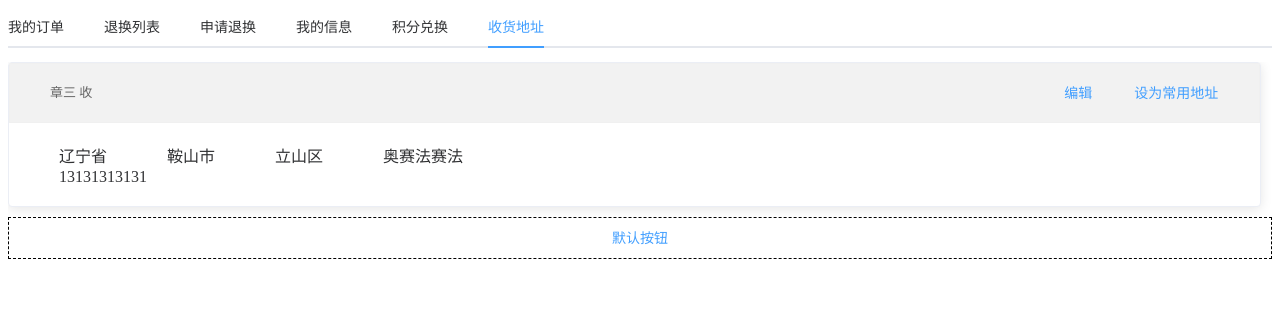
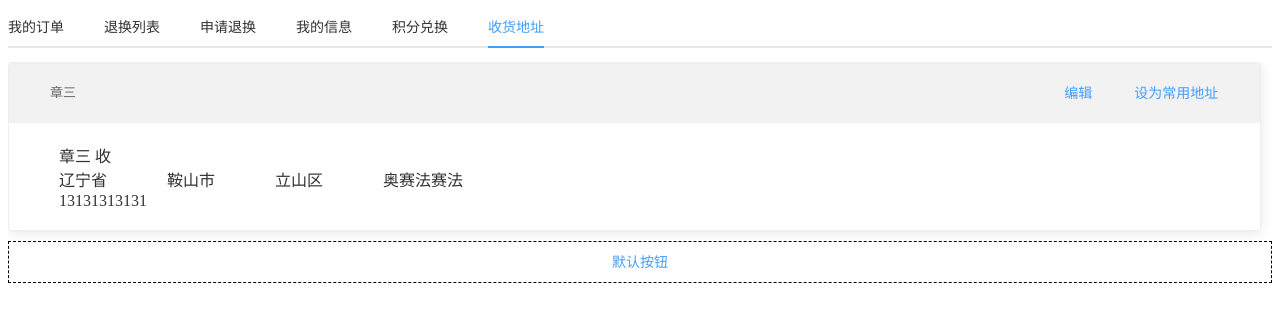
Before and after one commit to AmbitionJs/roseOnly, a Vue app: page /person in a window 1280 px wide. Both pictures are taken after a click on the tab "收货地址". Shown: the top 322 px of the page. Built offline with nearby package versions, Linux system fonts and the light colour scheme.

Commit message:
添加收货人信息

```diff
--- a/src/components/hsj/ShipAddress.vue
+++ b/src/components/hsj/ShipAddress.vue
@@ -3,7 +3,7 @@
     <!-- 显示基本信息 -->
     <el-card class="box-card">
       <div slot="header" class="clearfix">
-        <span>{{ info.name }} 收</span>
+        <span>{{ info.name }}</span>
         <el-button style="float: right; padding: 3px 0" type="text">设为常用地址</el-button>
         <el-button
           style="float: right; padding: 3px 0"
@@ -12,6 +12,7 @@
         >编辑</el-button>
       </div>
       <div class="content">
+        <span class="name">{{ info.name }} 收</span>
         <div class="address">
           <span class="province">{{ info.province }}</span>
           <span class="city">{{ info.city }}</span>
```
